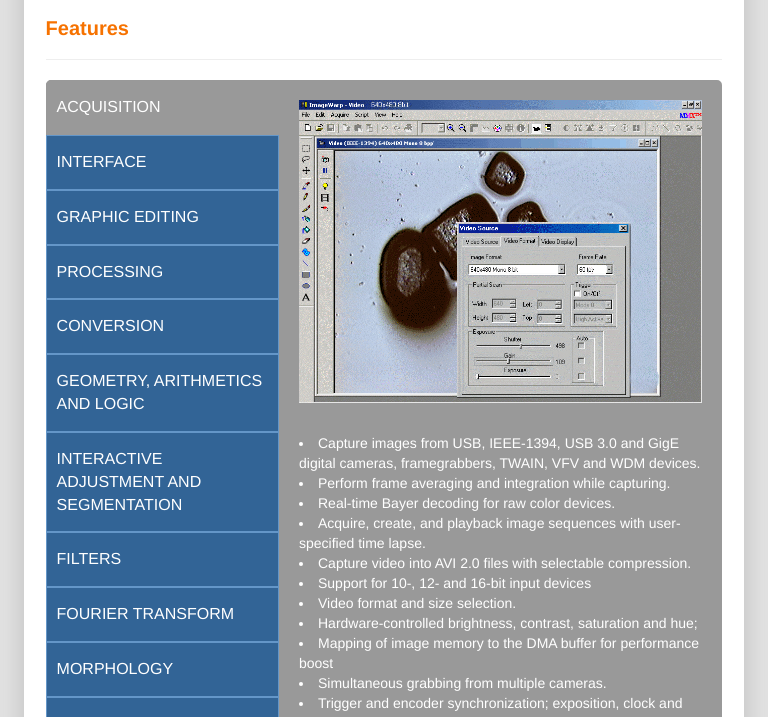
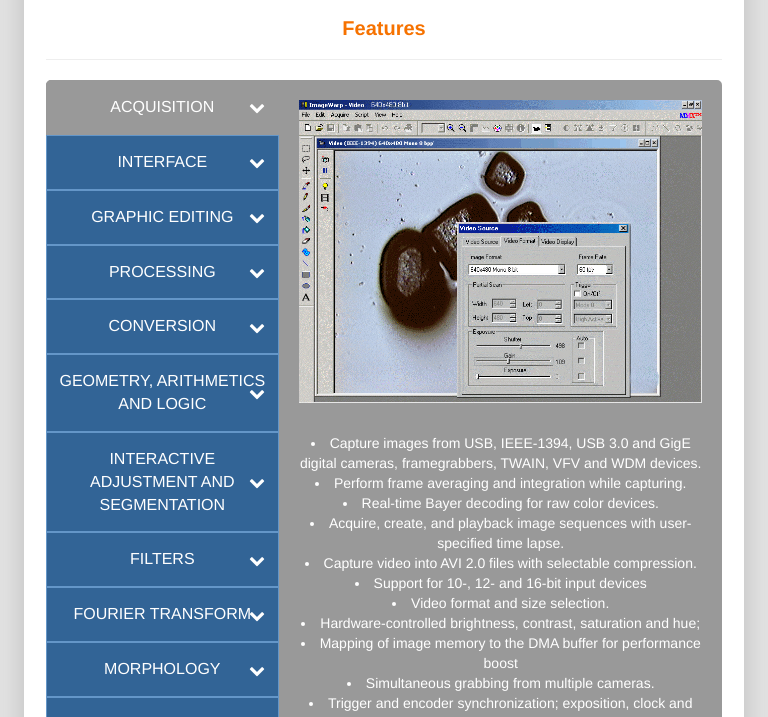
Before and after one commit to alexionby/alexionby.github.io, a plain HTML site: page app.html in a window 768 px wide. Shown: the part 83-800 px from the top of the page. Drawn offline with nearby package versions, Linux system fonts and the light colour scheme.

```diff
--- a/app.html
+++ b/app.html
@@ -11,6 +11,7 @@
 
     <link rel="shortcut icon" href="img/iw_white.png" type="image/x-icon">
     <link rel="stylesheet" href="https://maxcdn.bootstrapcdn.com/bootstrap/3.3.7/css/bootstrap.min.css">
+    <link rel="stylesheet" href="https://maxcdn.bootstrapcdn.com/font-awesome/4.7.0/css/font-awesome.min.css">
     <link href="css/style.css" rel="stylesheet" />
 
     <!-- HTML5 shim and Respond.js for IE8 support of HTML5 elements and media queries -->
@@ -25,6 +26,7 @@
       <div class="shadow">
         <header>
           <img src="img/logo.gif" class="logo"/>
+          <div class="menu"><i class="fa fa-bars" aria-hidden="true"></i></div>
           <p class="promo-secondary">
             image analysis <span>at Warp speed...</span>
           </p>
@@ -48,7 +50,7 @@
             </li>
           </ul>
         </nav>
-
+        <hr class="hr-for-menu"></hr>
         <div class="main-content features">
           <h3>Features</h3>
           <hr />
@@ -528,6 +530,7 @@
 
       <script src="https://ajax.googleapis.com/ajax/libs/jquery/3.2.1/jquery.min.js"></script>
       <script src="https://maxcdn.bootstrapcdn.com/bootstrap/3.3.7/js/bootstrap.min.js"></script>
+      <script src="js/script.js"></script>
       <script>
       $(document).ready(function() {
          var hash = window.location.hash;
--- a/css/style.css
+++ b/css/style.css
@@ -20,6 +20,7 @@
 }
 
 @media only screen and (max-width: 768px) {
+
     body {
         background-color: #e1e1e1;
     }
@@ -171,9 +172,92 @@
       margin-bottom: 20px;
       color: gray;
     }
+
+    .support form {
+      margin: 20px 0%;
+    }
+
+    .feature-list li a {
+      font-size: 12px;
+      position: relative;
+    }
+
+    .feature-list {
+      margin-left: -5px;
+      margin-top: -5px;
+      margin-right: -5px;
+      margin-bottom: -5px;
+      box-sizing: border-box;
+    }
+
+    .feature-content {
+      overflow: auto;
+    }
+
+    .feature-list li:first-child {
+      border-top-left-radius: 5px;
+      border-top-right-radius: 5px;
+    }
+
+    .feature-list li:last-child {
+      border-bottom-left-radius: 5px;
+      border-bottom-right-radius: 5px;
+    }
+
+    .feature-list li a::after {
+      text-align: right;
+      content: "\f078";
+      font-family: FontAwesome;
+      font-style: normal;
+      font-weight: normal;
+      text-decoration: inherit;
+      /*--adjust as necessary--*/
+      color: white;
+      font-size: 16px;
+      padding-right: 0.5em;
+      position: absolute;
+      right: 5px;
+      top: 50%;
+      transform: translateY(-50%);
+    }
+
+    .main-content.secondary img {
+      display: none;
+    }
+
+    .main-content * {
+      text-align: center;
+    }
 }
 
 @media only screen and (min-width: 768px) {
+
+  .feature-list li:first-child {
+    border-top-left-radius: 5px;
+  }
+
+  .feature-list li:last-child {
+    border-bottom-left-radius: 5px;
+  }
+
+  .feature-content {
+    width: 65%;
+    float: right;
+    overflow: auto;
+  }
+
+  .feature-list {
+    margin-left: -5px;
+    margin-top: -5px;
+    margin-bottom: -5px;
+    width: 35%;
+    float: left;
+    box-sizing: border-box;
+  }
+
+  .feature-list li a {
+    font-size: 16px;
+  }
 
   .hr-for-menu {
     display: none;
@@ -313,6 +397,10 @@
 
   .promo-secondary span {
     color: #F67200;
+  }
+
+  .support form {
+    margin: 20px 10%;
   }
 }
 
@@ -466,7 +554,6 @@
 }
 
 .support form {
-  margin: 20px 10%;
   padding: 15px;
   border-radius: 15px;
   box-sizing: border-box;
@@ -532,27 +619,10 @@
   border-color: #dd762a;
 }
 
-.feature-list {
-  margin-left: -5px;
-  margin-top: -5px;
-  margin-bottom: -5px;
-  width: 35%;
-  float: left;
-  box-sizing: border-box;
-}
-
 .feature-list li {
   width: 100%;
   border: 1px solid rgb(100,150,200);
   background-color: rgb(50,100,150);
-}
-
-.feature-list li:first-child {
-  border-top-left-radius: 5px;
-}
-
-.feature-list li:last-child {
-  border-bottom-left-radius: 5px;
 }
 
 .feature-list li:hover {
@@ -570,7 +640,6 @@
   width: 100%;
   padding: 15px 10px;
   color:white;
-  font-size: 16px;
   text-transform: uppercase;
 }
 
@@ -593,12 +662,6 @@
 .feature-content p {
   color: white;
   padding: 0px 15px;
-}
-
-.feature-content {
-  width: 65%;
-  float: right;
-  overflow: auto;
 }
 
 .feature-content div > ul {
```
Also changed, not shown: feedback.html (+4 -1 lines), support.html (+5 -2 lines).
